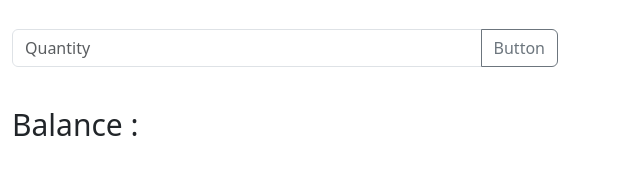
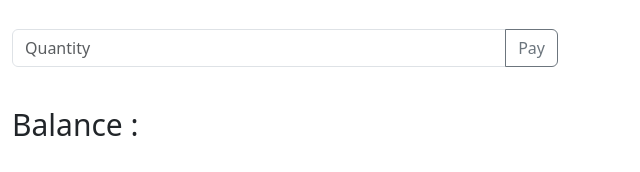
Before and after one commit to DilanMadushan/CSS-Asignment-06, a plain HTML site: page src/pages/order.html in a window 1280 px wide. Shown: the part 416-588 px from the top of the page, 640-1280 px from the left. Drawn offline with nearby package versions, Linux system fonts and the light colour scheme.

Commit message:
add figma design and change some buttons

```diff
--- a/src/pages/order.html
+++ b/src/pages/order.html
@@ -77,7 +77,7 @@
 
             <div class="input-group mb-3">
                 <input type="text" class="form-control" placeholder="Quantity" aria-label="Recipient's username" aria-describedby="button-addon2">
-                <button class="btn btn-outline-secondary" type="button" id="button-addon2">Button</button>
+                <button class="btn btn-outline-secondary" type="button" id="button-addon2">Pay</button>
             </div>
 
             <br>
```
Also changed, not shown: 1 other file.
